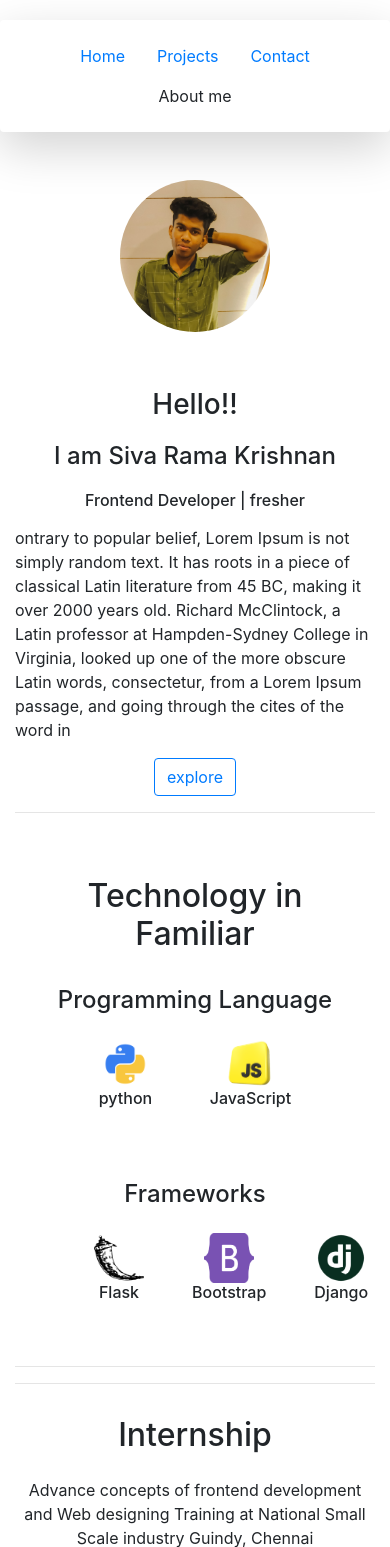
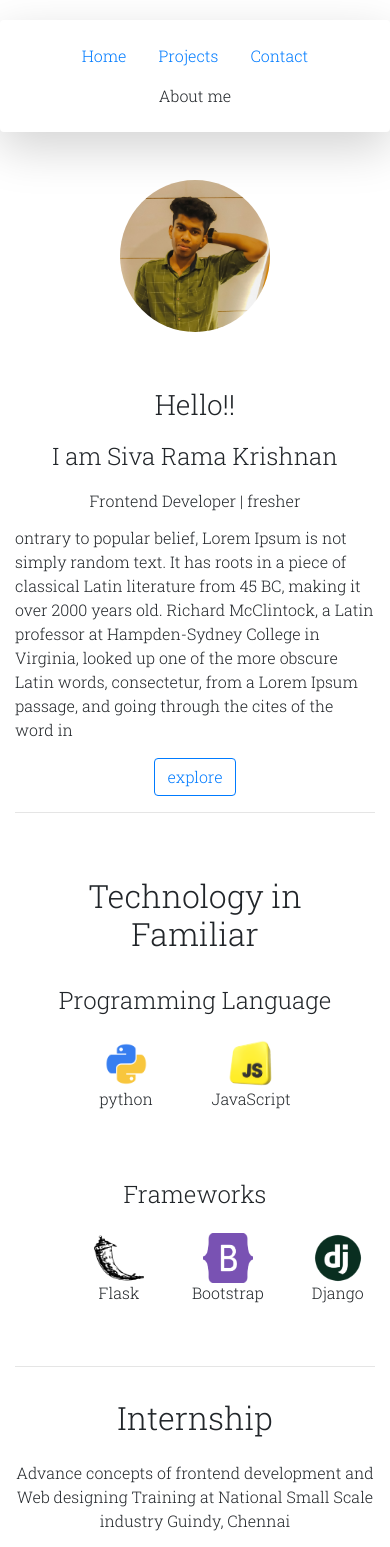
Before and after one commit to Ramkrishn2701/krish-portfolio-v2, a Flask app: page / in a window 390 px wide; the page is wider, and only the part inside the window is pictured. Shown: the top 1547 px of that part. Run offline with Flask 3, Linux system fonts and the light colour scheme.

Commit message:
home html changes

```diff
--- a/templates/home.html
+++ b/templates/home.html
@@ -2,6 +2,10 @@
 <html lang="en">
 <head>
   {% include 'navbar.html'%}
+<link href="https://fonts.googleapis.com/css2?family=Kanit:ital,wght@0,200;0,500;1,300&family=Raleway:wght@300&family=Roboto+Slab:wght@300&display=swap" rel="stylesheet">
+  <link rel="preconnect" href="https://fonts.googleapis.com">
+<link rel="preconnect" href="https://fonts.gstatic.com" crossorigin>
+<link href="https://fonts.googleapis.com/css2?family=Kanit:ital,wght@0,200;0,500;1,300&family=Raleway:wght@300&display=swap" rel="stylesheet">
   <link rel="stylesheet" href="https://cdn.jsdelivr.net/npm/bootstrap@4.3.1/dist/css/bootstrap.min.css" integrity="sha384-ggOyR0iXCbMQv3Xipma34MD+dH/1fQ784/j6cY/iJTQUOhcWr7x9JvoRxT2MZw1T" crossorigin="anonymous">
   <meta charset="UTF-8">
   <meta http-equiv="X-UA-Compatible" content="IE=edge">
@@ -12,6 +16,8 @@
     body{
       /* background-color:black; */
       /* color:whitesmoke; */
+      font-family: 'Roboto Slab', serif;
+
     }
     #container{
       text-align:center;
@@ -29,8 +35,9 @@
     <div id="container"><button class="btn btn-outline-primary">explore</button>
       <hr/>
     {% include 'tech.html' %}
-      <hr/>
-      <img src="/static/krishres.jpg"  class=" img-fluid p-3  d-none d-md-block">
+      <hr class="d-none d-md-block"/>
+      <h2 class="d-none d-md-block p-3">RESUME</h2>
+      <img src="/static/krishres.jpg" height="100%" class="p-3 d-none d-md-block">
       <hr/>
       <h2 class="text-center p-3">Internship</h2>
       <p>Advance concepts of frontend development and Web designing Training at National Small Scale industry Guindy, Chennai</p>
```
